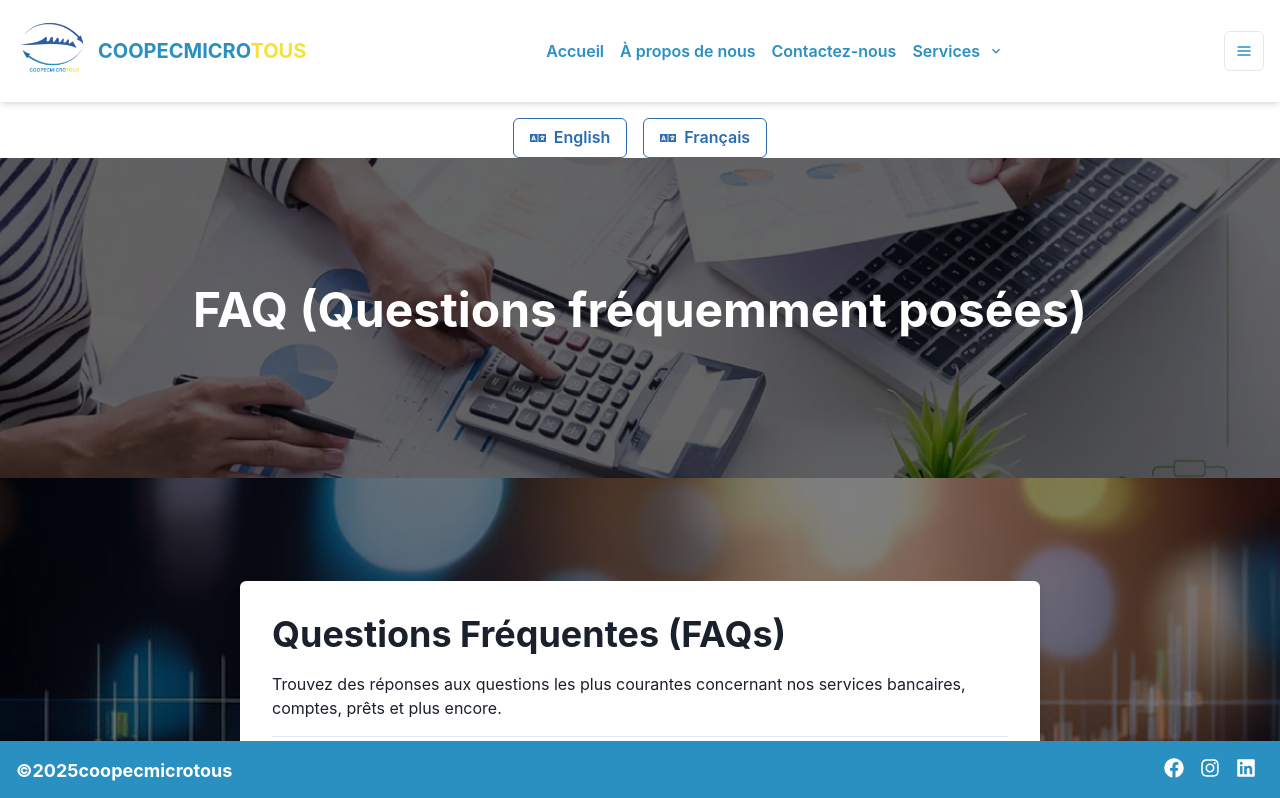
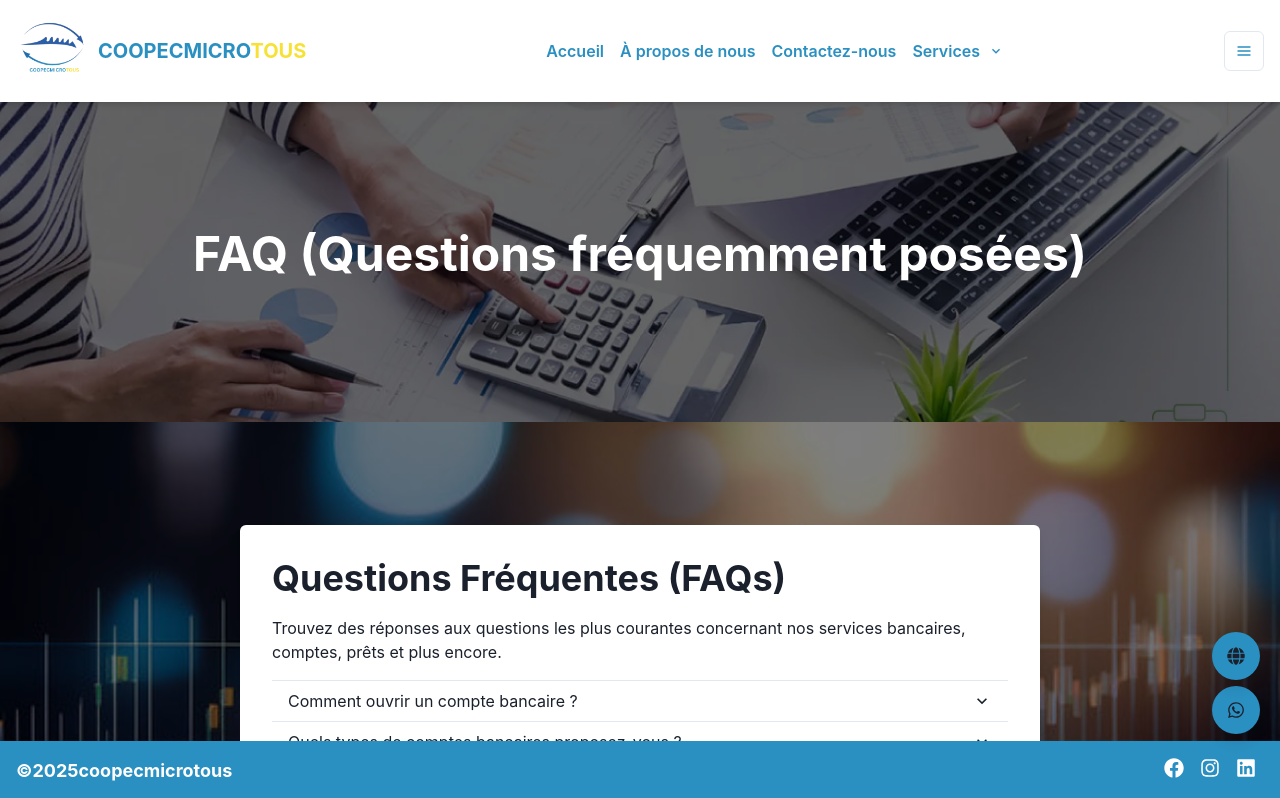
Before and after one commit to Zawadirugenyi/NadineKarungi, a React (Create React App) app: page /faq in a window 1280 px wide. Shown: the top 798 px of the page. Built offline with nearby package versions, Linux system fonts and the light colour scheme.

Commit message:
languages

```diff
--- a/src/Components/LanguageSelector.jsx
+++ b/src/Components/LanguageSelector.jsx
@@ -1,36 +1,45 @@
 // src/components/LanguageSelector.js
+
 import React from 'react';
 import { useTranslation } from 'react-i18next';
-import { FaLanguage } from 'react-icons/fa'; // Icon for language
-import { Box, Button } from '@chakra-ui/react';
+import { IconButton, Menu, MenuButton, MenuList, MenuItem, Box } from '@chakra-ui/react';
+import { FaGlobe } from 'react-icons/fa';  // Globe icon for language selector
 
 const LanguageSelector = () => {
   const { i18n } = useTranslation();
 
-  const handleLanguageChange = (language) => {
-    i18n.changeLanguage(language);
+  const changeLanguage = (lng) => {
+    i18n.changeLanguage(lng).then(() => {
+      console.log(`Language changed to: ${lng}`);
+    }).catch((err) => {
+      console.error('Error changing language:', err);
+    });
   };
 
   return (
-    <Box display="flex" alignItems="center" justifyContent="center" mt={4}>
-      <Button
-        onClick={() => handleLanguageChange('en')}
-        colorScheme="blue"
-        variant="outline"
-        mx={2}
-      >
-        <FaLanguage style={{ marginRight: '8px' }} />
-        English
-      </Button>
-      <Button
-        onClick={() => handleLanguageChange('fr')}
-        colorScheme="blue"
-        variant="outline"
-        mx={2}
-      >
-        <FaLanguage style={{ marginRight: '8px' }} />
-        Français
-      </Button>
+    <Box
+      position="fixed"
+      bottom="120px"         // Adjusted to push it up from the bottom
+      right="20px"          // Fixed to the right side
+      zIndex={999}          // Ensure it stays on top
+    >
+      <Menu>
+        <MenuButton
+          as={IconButton}
+          icon={<FaGlobe />}   // Globe icon
+          aria-label="Change language"
+          size="lg"
+          bg="#2a8fc1"         // Optional background color
+          borderRadius="full"  // Circular shape
+          boxShadow="lg"        // Box shadow
+          _hover={{ color: '#f7e135' }}  // Hover effect
+        />
+        <MenuList>
+          <MenuItem onClick={() => changeLanguage('en')}>English</MenuItem>
+          <MenuItem onClick={() => changeLanguage('fr')}>Français</MenuItem>
+          <MenuItem onClick={() => changeLanguage('sw')}>Kiswahili</MenuItem>
+        </MenuList>
+      </Menu>
     </Box>
   );
 };
--- /dev/null
+++ b/src/Components/chatbot.jsx
@@ -0,0 +1,34 @@
+// src/components/Chatbot.jsx
+
+import React from 'react';
+import { IconButton } from '@chakra-ui/react';
+import { FaWhatsapp } from 'react-icons/fa';
+
+const Chatbot = () => {
+  const phoneNumber = '+243820937002'; // Replace this with your actual phone number
+
+  return (
+    <div>
+      {/* Your chatbot content goes here */}
+
+      {/* WhatsApp Chat Button */}
+      <div style={{ position: 'fixed', bottom: '20px', right: '20px' }}>
+        <IconButton
+          as="a"
+          href={`https://wa.me/${phoneNumber}`}
+          target="_blank"
+          aria-label="Chat with us on WhatsApp"
+          icon={<FaWhatsapp />}
+          size="lg"
+          bg="#2a8fc1" // Optional, for styling the button
+          borderRadius="full" // Optional, to make it circular
+          boxShadow="lg"
+          marginTop="-120px"
+          _hover={{ color: '#f7e135' }}
+        />
+      </div>
+    </div>
+  );
+};
+
+export default Chatbot;
--- a/src/Main_Layout.jsx
+++ b/src/Main_Layout.jsx
@@ -1,22 +1,20 @@
-// src/Main_Layout.js
 import React from 'react';
 import Navbar from './Components/navbar';
 import Footer from './Components/footer';
 import Footer1 from './Components/footer1';
+import Chatbot from './Components/chatbot';
 import LanguageSelector from './Components/LanguageSelector'; // Import the language selector
 
 const MainLayout = ({ children }) => {
   return (
     <>
       <Navbar />
-
-      {/* Language Selector */}
-      <LanguageSelector />
-
       <main>{children}</main>
-
       <Footer1/>
       <Footer />
+      {/* Language Selector at the bottom of the page */}
+      <LanguageSelector />
+      <Chatbot/>
     </>
   );
 };
--- a/src/Router.jsx
+++ b/src/Router.jsx
@@ -16,12 +16,14 @@ import ContactSection from './pages/contact_us';
 import SubServicesSection from './pages/epargne';
 import CreditSection from './pages/credit';
 import ApplicationForm from './pages/application';
+import './i18n';
+
 function App() {
   return (
     <Router>
       <Routes>
-        <Route path="/" element={<MainLayout>< HeroSection/></MainLayout>} /> {/* Use MainLayout for consistency */}
-        <Route path="/home" element={<MainLayout>< Home/></MainLayout>} />
+        <Route path="/" element={<MainLayout>< HeroSection /></MainLayout>} />
+        <Route path="/home" element={<MainLayout>< Home /></MainLayout>} />
         <Route path="/about_us" element={<MainLayout><AboutUs /></MainLayout>} />
         <Route path="/services" element={<MainLayout><ServicesSection /></MainLayout>} />
         <Route path="/promotions" element={<MainLayout><PromotionsSection /></MainLayout>} />
--- /dev/null
+++ b/src/i18n.jsx
@@ -0,0 +1,36 @@
+// src/i18n.js
+
+import i18n from 'i18next';
+import { initReactI18next } from 'react-i18next';
+
+// Define resources for the supported languages
+const resources = {
+  en: {
+    translation: {
+      welcome: 'Welcome',
+      hello: 'Hello, how are you?',
+    },
+  },
+  fr: {
+    translation: {
+      welcome: 'Bienvenue',
+      hello: 'Bonjour, comment ça va?',
+    },
+  },
+};
+
+i18n
+  .use(initReactI18next)  // Connects i18n with React
+  .init({
+    resources,
+    lng: 'en',  // Default language
+    fallbackLng: 'en',  // Fallback language if key is missing
+    interpolation: {
+      escapeValue: false,  // React already handles escaping
+    },
+    react: {
+      useSuspense: false,  // Disabling Suspense for immediate translations
+    },
+  });
+
+export default i18n;
--- a/src/pages/home.jsx
+++ b/src/pages/home.jsx
@@ -1,6 +1,7 @@
 
 import React, { useState, useEffect } from 'react';
 import { ChevronLeftIcon, ChevronRightIcon } from '@chakra-ui/icons';
+import { useTranslation } from 'react-i18next';
 import { motion, AnimatePresence } from 'framer-motion';
 import axios from 'axios';
 import { Box, Button, Heading, Grid,Text,Card, CardBody ,Image,
@@ -12,41 +13,22 @@ import backgroundImage3 from '../Components/Assetes/home3.jpg';
 import aboutImage from '../Components/Assetes/Gerante1.jpeg'
 import backgroundImage4 from '../Components/Assetes/1113.jpeg';
 import { FaWhatsapp } from 'react-icons/fa';
-import { useTranslation } from 'react-i18next';
 import backgroundImage from '../Components/Assetes/home3.jpg';
 import home3 from '../Components/Assetes/home2.jpg';
 import { Input, Textarea,  FormControl, FormLabel } from '@chakra-ui/react';
 import contactImage from '../Components/Assetes/Equipe.jpeg';
 
 
-const LanguageSwitcher = () => {
-  const { i18n } = useTranslation();
 
-  const handleLanguageChange = (lang) => {
-    i18n.changeLanguage(lang);
-  };
 
-  return (
-    <div style={{ position: 'fixed', top: '20px', right: '20px', zIndex: 1000 }}>
-      <div className="language-switcher">
-        <button onClick={() => handleLanguageChange('en')}>
-          <img src="/path/to/english-flag.png" alt="English" style={{ width: '30px', height: '20px' }} />
-        </button>
-        <button onClick={() => handleLanguageChange('fr')}>
-          <img src="/path/to/french-flag.png" alt="French" style={{ width: '30px', height: '20px' }} />
-        </button>
-        <button onClick={() => handleLanguageChange('sw')}>
-          <img src="/path/to/swahili-flag.png" alt="Swahili" style={{ width: '30px', height: '20px' }} />
-        </button>
-      </div>
-    </div>
-  );
-};
+
+
 
 const phoneNumber = '243820937002';
 const HomePage = () => {
     const [services, setServices] = useState([]);
-  const [error, setError] = useState('');
+    const [error, setError] = useState('');
+    const { t } = useTranslation();
 
   useEffect(() => {
     const fetchServices = async () => {
@@ -996,21 +978,7 @@ const HomePage = () => {
 
 
 
- <div style={{ position: 'fixed', bottom: '20px', right: '20px' }}>
-      <IconButton
-        as="a"
-        href={`https://wa.me/${phoneNumber}`}
-        target="_blank"
-        aria-label="Chat with us on WhatsApp"
-        icon={<FaWhatsapp />}
-        size="lg"
-        bg="#2a8fc1"// Optional, for styling the button
-        borderRadius="full" // Optional, to make it circular
-        boxShadow="lg"
-        marginTop="-120px"
-        _hover={{ color: '#f7e135' }}
-      />
-    </div>
+
 
     </>
   );
```
Also changed, not shown: src/pages/i18n.jsx (deleted, +0 -33 lines).
